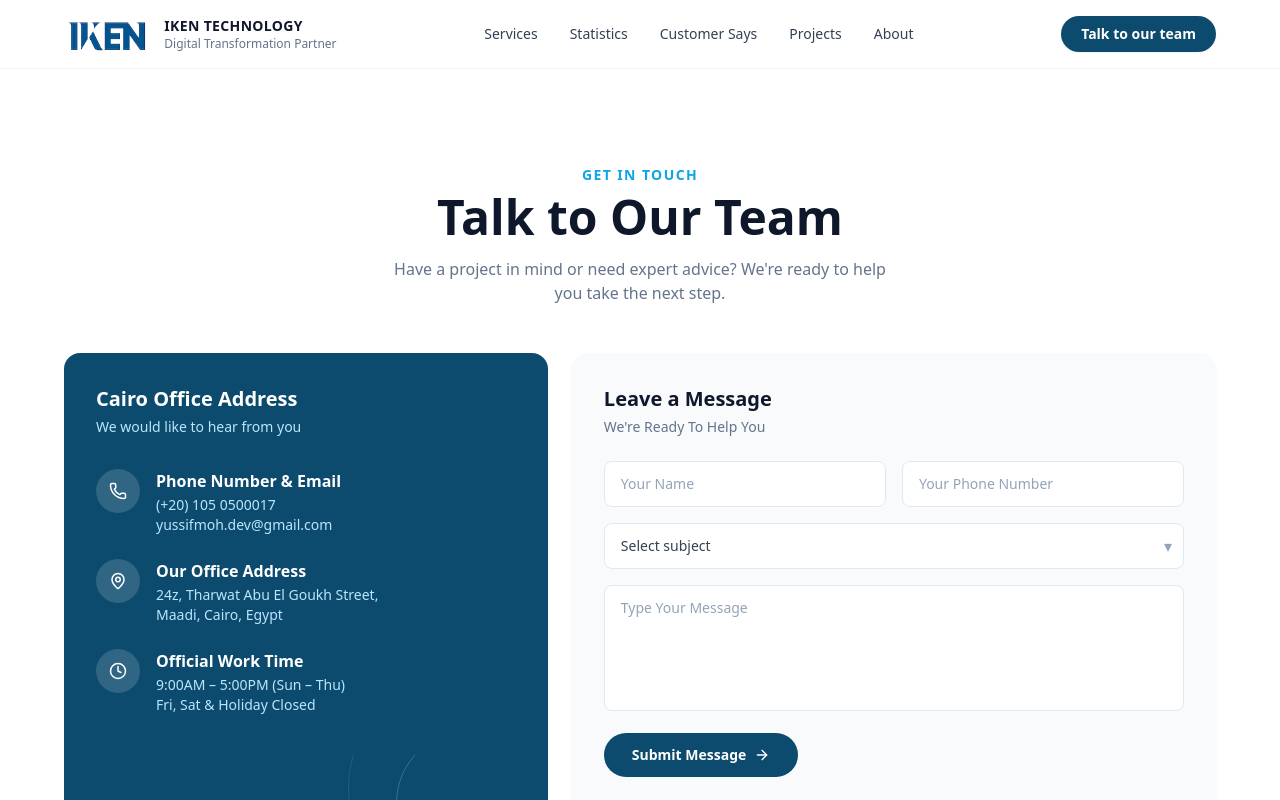
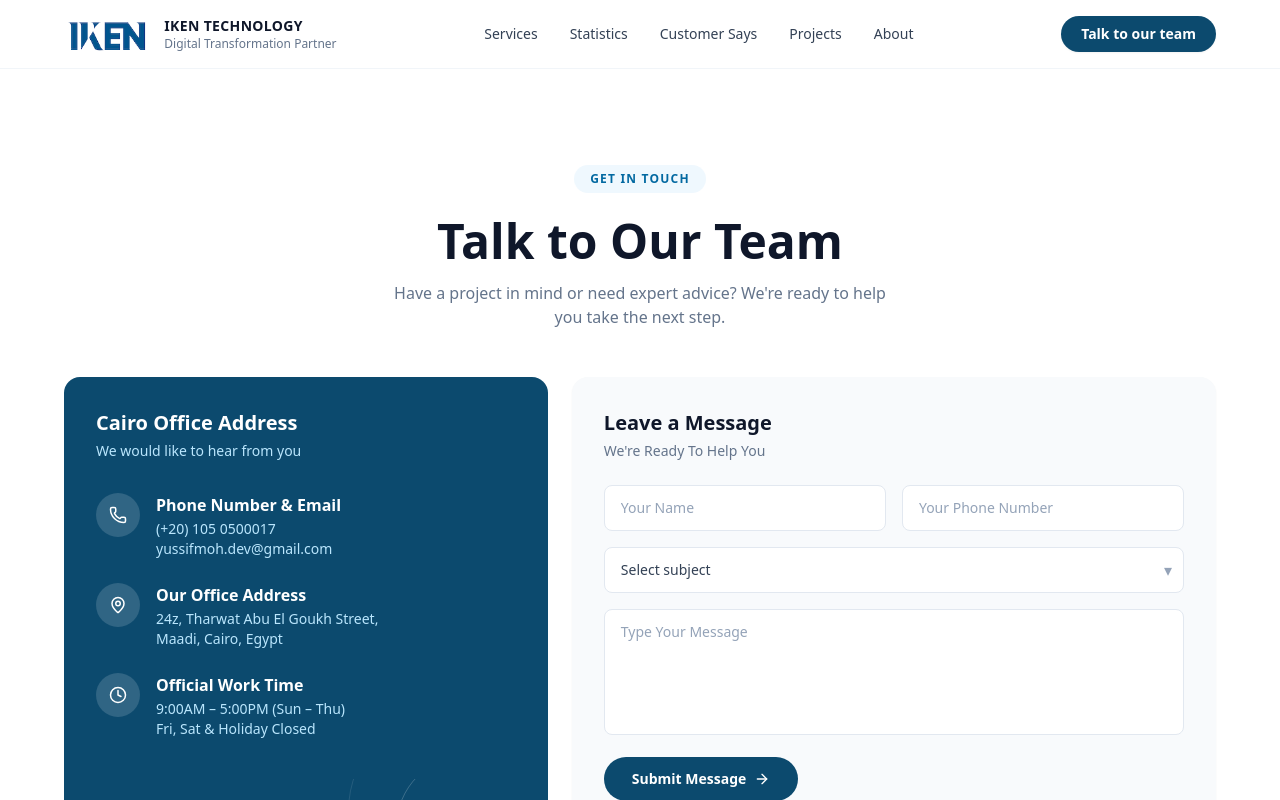
Before and after one commit to yussif03/IKEN_Revamp, a React (Vite) app: page /contact in a window 1280 px wide. Shown: the top 800 px of the page. Built offline with nearby package versions, Linux system fonts and the light colour scheme.

Commit message:
Edit ContactUs

```diff
--- a/src/pages/ContactUs.jsx
+++ b/src/pages/ContactUs.jsx
@@ -56,7 +56,7 @@ const ContactUs = () => {
       <div className="container">
         {/* ── Page header ── */}
         <div className="mb-12 text-center">
-          <p className="text-sm font-semibold uppercase tracking-widest text-sky-500">
+          <p className="inline-block rounded-full bg-sky-100/50 px-4 py-1.5 text-xs font-bold uppercase tracking-widest text-sky-700 mb-4 transition-all duration-700 ease-out">
             Get in Touch
           </p>
           <h1 className="mt-2 text-4xl font-bold text-slate-900 md:text-5xl">
```
